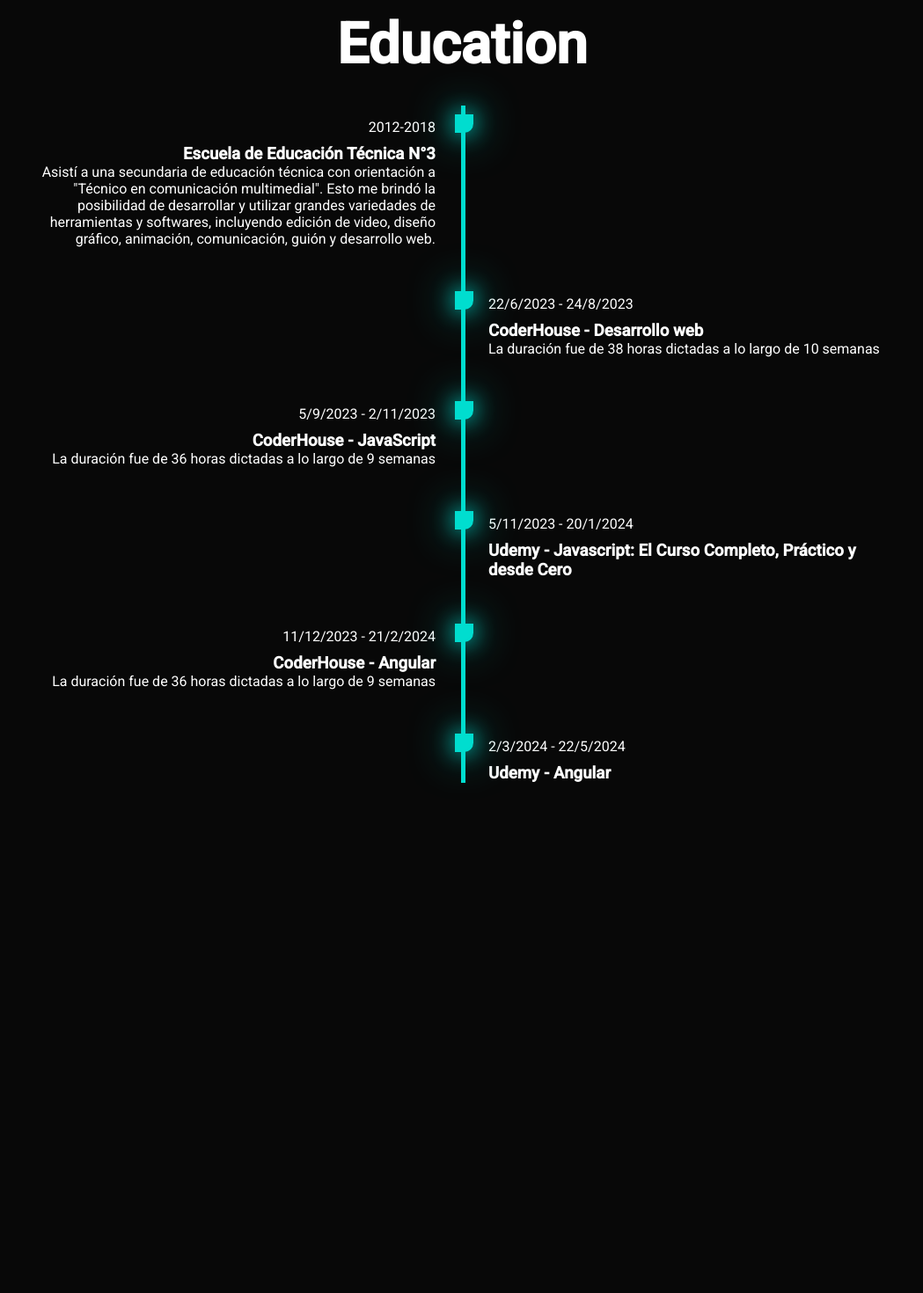
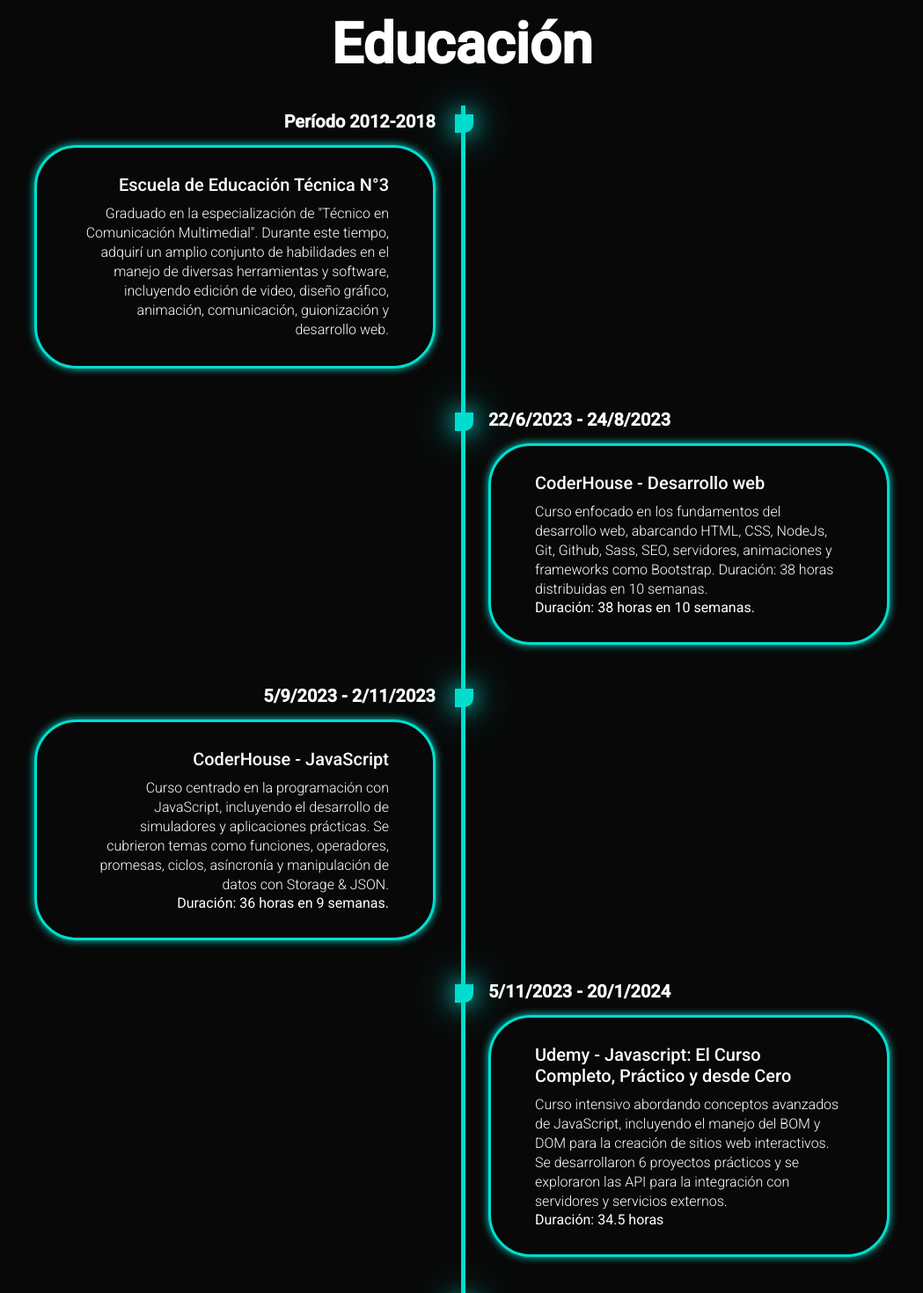
Before and after one commit to CandeLandi/portfolio, an Angular app: page / in a window 1280 px wide. Shown: the part 1040-2510 px from the top of the page at 88% size, without its empty margins (115-1164 px from the left). Before the commit the page ends 2058 px from the top, so only its background shows below. Built offline with nearby package versions, Linux system fonts and the light colour scheme.

Commit message:
finish education

```diff
--- a/src/app/pages/education/education.component.html
+++ b/src/app/pages/education/education.component.html
@@ -1,71 +1,74 @@
 <section class="education" id="education">
-
-  <h2 class="heading"> Education </h2>
-
+  <h2 class="heading">Educación</h2>
   <div class="timeline-items">
-
     <div class="timeline-item">
-      <div class="timeline-dot"> </div>
-      <div class="timeline-date"> 2012-2018 </div>
+      <div class="timeline-dot"></div>
+      <div class="timeline-date">Período 2012-2018</div>
       <div class="timeline-content">
         <h3>Escuela de Educación Técnica N°3</h3>
-        <p> Asistí a una secundaria de educación técnica con orientación a "Técnico en comunicación multimedial". Esto
-          me brindó la posibilidad de desarrollar y utilizar grandes variedades de herramientas y softwares,
-          incluyendo edición de video, diseño gráfico, animación, comunicación, guión y desarrollo web.
-        </p>
+        <p>Graduado en la especialización de "Técnico en Comunicación Multimedial". Durante este tiempo, adquirí un
+          amplio conjunto de habilidades en el manejo de diversas herramientas y software, incluyendo edición de video,
+          diseño gráfico, animación, comunicación, guionización y desarrollo web.</p>
+
       </div>
     </div>
     <div class="timeline-item">
-      <div class="timeline-dot"> </div>
-      <div class="timeline-date"> 22/6/2023 - 24/8/2023 </div>
+      <div class="timeline-dot"></div>
+      <div class="timeline-date">22/6/2023 - 24/8/2023</div>
       <div class="timeline-content">
-        <h3> CoderHouse - Desarrollo web </h3>
-        <p>
-          La duración fue de 38 horas dictadas a lo largo de 10 semanas
-        </p>
+        <h3>CoderHouse - Desarrollo web</h3>
+        <p>Curso enfocado en los fundamentos del desarrollo web, abarcando HTML, CSS, NodeJs, Git, Github, Sass, SEO,
+          servidores, animaciones y frameworks como Bootstrap. Duración: 38 horas distribuidas en 10 semanas.</p>
+        <span>Duración: 38 horas en 10 semanas.</span>
+
       </div>
     </div>
     <div class="timeline-item">
-      <div class="timeline-dot"> </div>
-      <div class="timeline-date"> 5/9/2023 - 2/11/2023 </div>
+      <div class="timeline-dot"></div>
+      <div class="timeline-date">5/9/2023 - 2/11/2023</div>
       <div class="timeline-content">
-        <h3> CoderHouse - JavaScript </h3>
-        <p>
-          La duración fue de 36 horas dictadas a lo largo de 9 semanas
+        <h3>CoderHouse - JavaScript</h3>
+        <p>Curso centrado en la programación con JavaScript, incluyendo el desarrollo de simuladores y aplicaciones
+          prácticas. Se cubrieron temas como funciones, operadores, promesas, ciclos, asíncronía y manipulación de datos
+          con Storage & JSON. </p>
+        <span>Duración: 36 horas en 9 semanas.</span>
+      </div>
+
+    </div>
+    <div class="timeline-item">
+      <div class="timeline-dot"></div>
+      <div class="timeline-date">5/11/2023 - 20/1/2024</div>
+      <div class="timeline-content">
+        <h3>Udemy - Javascript: El Curso Completo, Práctico y desde Cero</h3>
+        <p>Curso intensivo abordando conceptos avanzados de JavaScript, incluyendo el manejo del BOM y DOM para la
+          creación de sitios web interactivos. Se desarrollaron 6 proyectos prácticos y se exploraron las API para la
+          integración con servidores y servicios externos.
         </p>
+        <span>Duración: 34.5 horas </span>
       </div>
     </div>
     <div class="timeline-item">
-      <div class="timeline-dot"> </div>
-      <div class="timeline-date"> 5/11/2023 - 20/1/2024 </div>
+      <div class="timeline-dot"></div>
+      <div class="timeline-date">11/12/2023 - 21/2/2024</div>
       <div class="timeline-content">
-        <h3> Udemy - Javascript: El Curso Completo, Práctico y desde Cero </h3>
-        <p>
+        <h3>CoderHouse - Angular</h3>
+        <p>Curso enfocado en los conceptos fundamentales de Angular, incluyendo el desarrollo de aplicaciones CRUD
+          utilizando Angular Material y Redux para el manejo del estado de la aplicación.</p>
+        <span>Duración: 36 horas en 9 semanas.</span>
 
-        </p>
       </div>
     </div>
     <div class="timeline-item">
-      <div class="timeline-dot"> </div>
-      <div class="timeline-date"> 11/12/2023 - 21/2/2024 </div>
+      <div class="timeline-dot"></div>
+      <div class="timeline-date">2/3/2024 - 22/5/2024</div>
       <div class="timeline-content">
-        <h3> CoderHouse - Angular </h3>
-        <p>
-          La duración fue de 36 horas dictadas a lo largo de 9 semanas
-        </p>
+        <h3>Udemy - Angular: De cero a experto</h3>
+        <p>Curso avanzado de Angular, con énfasis en estándares de desarrollo y buenas prácticas. Se exploraron
+          librerías de terceros como Bootstrap, Prime Ng, Prime Flex y Angular Material, así como la creación de un
+          backend en Nest Js y su despliegue en plataformas como Railway, Mongo Atlas y Netlify.</p>
+          <span>Duración: 45 horas.</span>
+
       </div>
     </div>
-    <div class="timeline-item">
-      <div class="timeline-dot"> </div>
-      <div class="timeline-date"> 2/3/2024 - 22/5/2024 </div>
-      <div class="timeline-content">
-        <h3> Udemy - Angular </h3>
-        <p>
-
-        </p>
-      </div>
-    </div>
-
-
   </div>
 </section>
--- a/src/app/pages/education/education.component.scss
+++ b/src/app/pages/education/education.component.scss
@@ -10,11 +10,48 @@
 }
 
 .timeline-date {
-  padding-top: 15px;
+  font-size: 20px;
+  font-weight: 800;
+  color: white;
+  margin: 6px 0px 15px;
 }
 
 .timeline-content {
-  padding-top: 10px;
+  background-color: var(--bg-color);
+  border: 3px solid var(--main-color);
+  padding: 30px 50px;
+  border-radius: 3rem;
+  box-shadow: 0 0 10px var(--main-color);
+  cursor: pointer;
+  transition: 0.3s ease-in-out;
+  &:hover {
+    transform: scale(1.05);
+    box-shadow: 0 0 25px var(--main-color);
+  }
+
+  h3 {
+    font-size: 20px;
+    color: white;
+    margin: 0 0 10px;
+    font-weight: 500;
+  }
+  p {
+    color: white;
+    font-size: 16px;
+    font-weight: 300;
+    line-height: 22px;
+  }
+}
+
+::-webkit-scrollbar{
+  width: 15px;
+}
+::-webkit-scrollbar-thumb{
+  background-color: var(--main-color);
+}
+::-webkit-scrollbar-track{
+  background-color: var(--bg-color);
+  width: 50px;
 }
 
 .timeline-items {
@@ -55,7 +92,7 @@
       position: absolute;
       left: calc(50% - 8px);
       border-end-end-radius: 50%;
-      top: 10px ;
+      top: 10px;
     }
   }
 }
```
